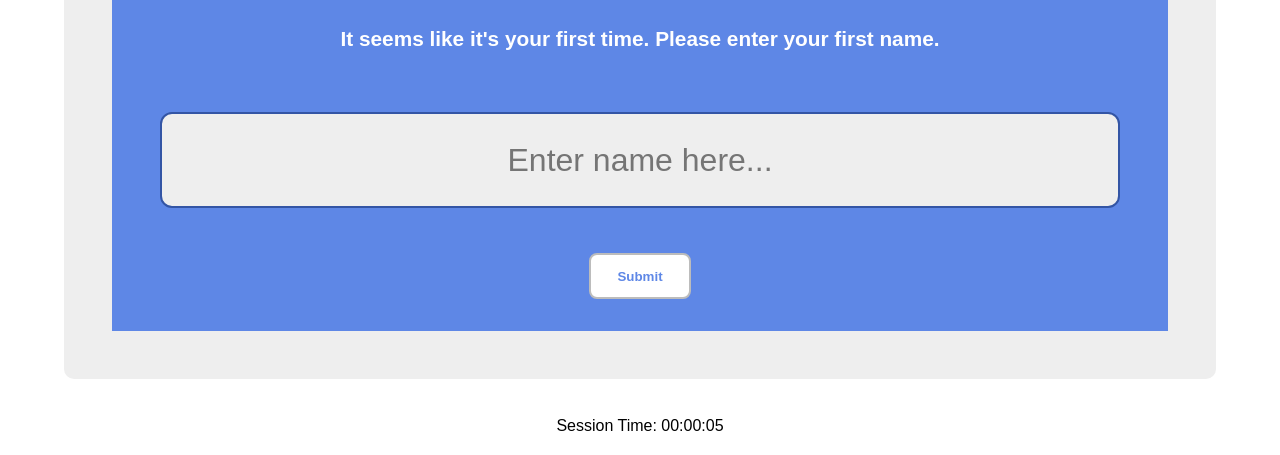
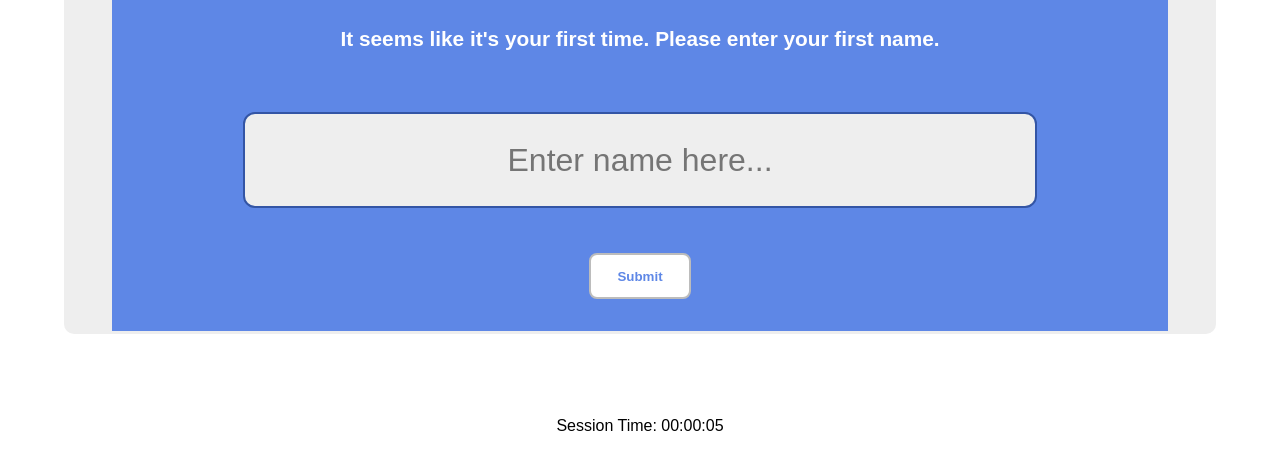
Before and after one commit to benpanda10/Capstone, a plain HTML site: page index.html in a window 1280 px wide. Shown: the part 345-800 px from the top of the page. Drawn offline with Linux system fonts and the light colour scheme.

Commit message:
Add files via upload

```diff
--- a/styles.css
+++ b/styles.css
@@ -91,7 +91,7 @@ p {
 }
 
 .welcome > input[type="text"] {
-    width: 30em;
+    width: 80%;
     height: 3em;
     margin: 1em;
     border: 2px solid var(--secondary);
@@ -118,7 +118,7 @@ p {
     justify-content: space-around;
     align-items: center;
     width: 90%;
-    min-height: calc(75vh - 8em);
+    max-height: calc(75vh - 8em);
     margin-top: 2em;
     padding: 3em;
     background-color: var(--base-secondary);
```
